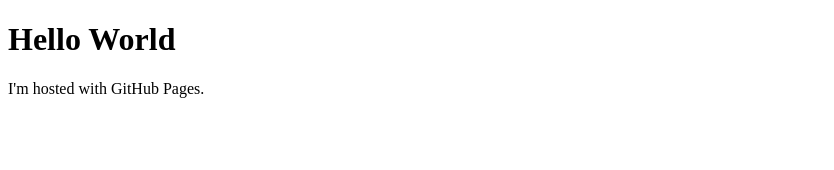
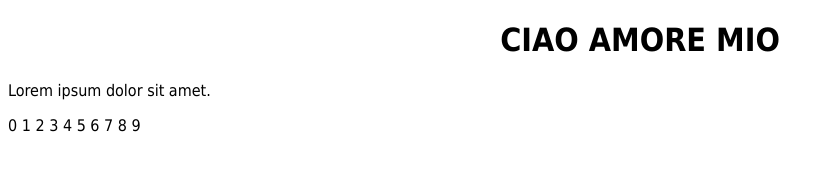
Before and after one commit to settee7/settee7.github.io, a plain HTML site: page index.html in a window 1280 px wide. Shown: the whole page, without its empty margins (0-834 px from the left). Drawn offline with Linux system fonts and the light colour scheme.

Commit message:
Update index.html

```diff
--- a/index.html
+++ b/index.html
@@ -1,7 +1,18 @@
 <!DOCTYPE html>
 <html>
+<head>
+<style>
+body {
+  font-family: Tahoma, sans-serif;
+}
+</style>
+</head>
 <body>
-<h1>Hello World</h1>
-<p>I'm hosted with GitHub Pages.</p>
+
+<h1><center>CIAO AMORE MIO</center></h1>
+
+<p>Lorem ipsum dolor sit amet.</p>
+<p>0 1 2 3 4 5 6 7 8 9</p>
+
 </body>
 </html>
```
